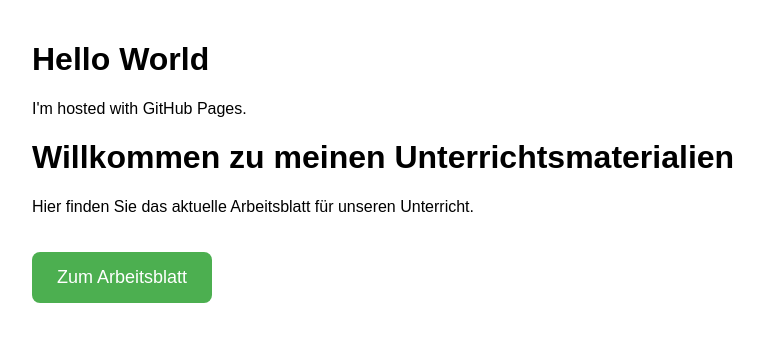
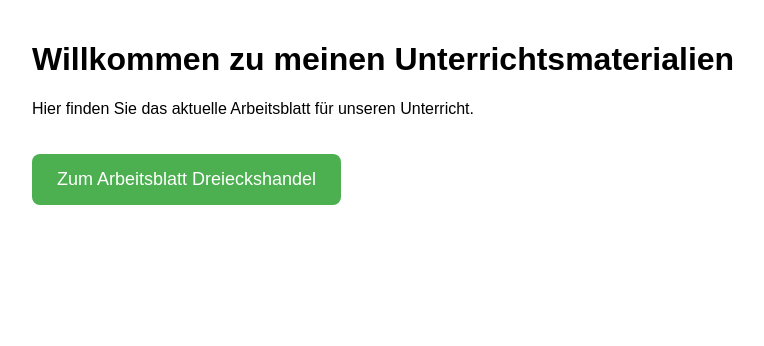
Before and after one commit to Silas-Hartmann/Silas-Hartmann.github.io, a plain HTML site: page index.html in a window 1280 px wide. Shown: the whole page, without its empty margins (208-972 px from the left). Drawn offline with Linux system fonts and the light colour scheme.

Commit message:
Update index.html

```diff
--- a/index.html
+++ b/index.html
@@ -30,11 +30,9 @@
     </style>
 </head>
 <body>
-<h1>Hello World</h1>
-<p>I'm hosted with GitHub Pages.</p>
     <h1>Willkommen zu meinen Unterrichtsmaterialien</h1>
     <p>Hier finden Sie das aktuelle Arbeitsblatt für unseren Unterricht.</p>
 
-    <a href="arbeitsblatt.html" class="button">Zum Arbeitsblatt</a>
+    <a href="Dreieckshandel.html" class="button">Zum Arbeitsblatt Dreieckshandel</a>
 </body>
 </html>
```
